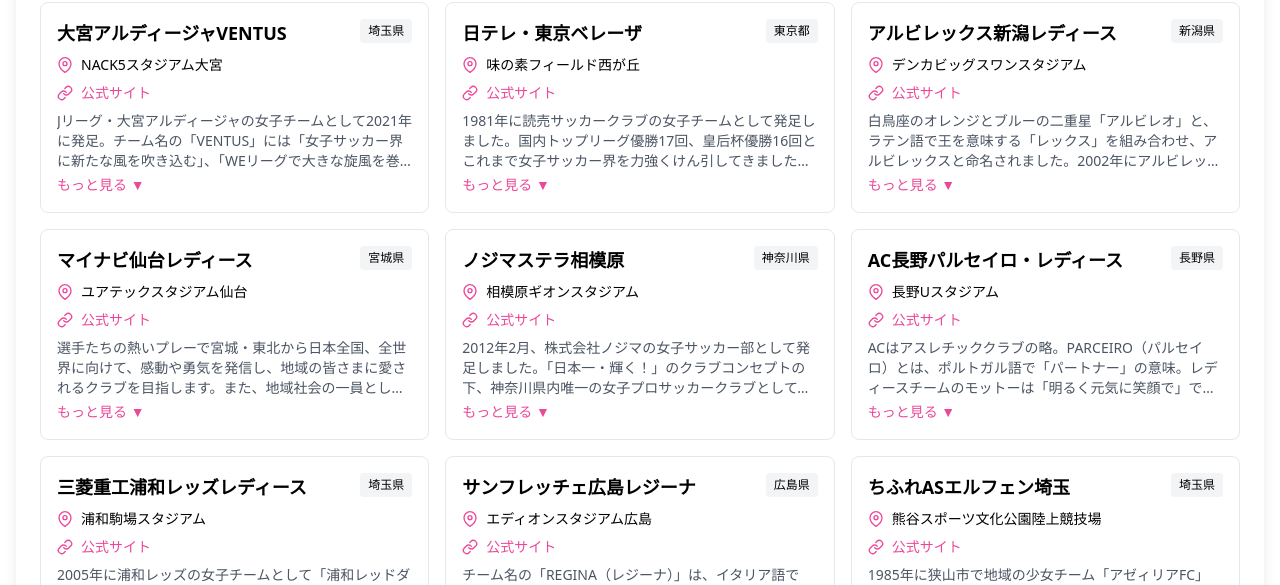
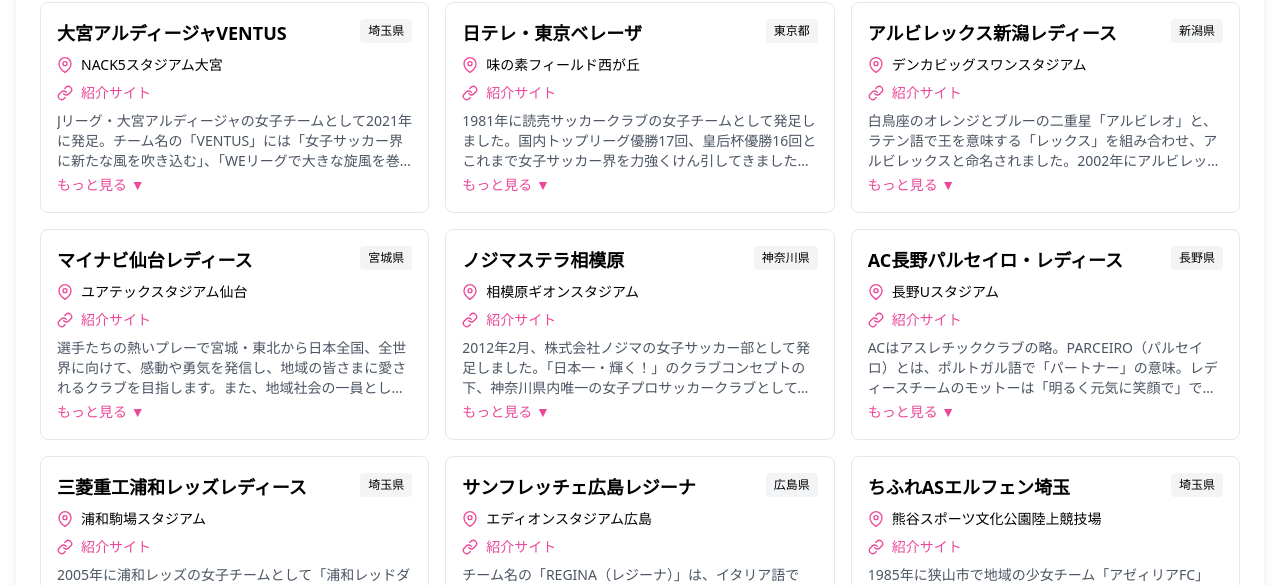
Before and after one commit to b3ssle/Japan-Women-Football-Intro, a React (Vite) app: page /#/empressscup_2024_teams in a window 1280 px wide. Shown: the part 215-800 px from the top of the page. Built offline with nearby package versions, Linux system fonts and the light colour scheme.

Commit message:
feat: update match modal information display

```diff
--- a/src/components/MatchModal.jsx
+++ b/src/components/MatchModal.jsx
@@ -1,4 +1,4 @@
-import React from 'react';
+import React from "react";
 
 const getDayOfWeek = (dateStr) => {
   const [month, day] = dateStr.split("/").map(Number);
@@ -12,8 +12,9 @@
 
   const team1Data = teams[match.team1];
   const team2Data = teams[match.team2];
-
-  const googleMapsSearchUrl = `https://www.google.com/maps/search/${encodeURIComponent(venue.name_jp)}`;
+  const googleMapsSearchUrl = `https://www.google.com/maps/search/${encodeURIComponent(
+    venue.name_jp
+  )}`;
 
   return (
     <div className="fixed inset-0 bg-black/50 flex items-center justify-center z-50">
@@ -71,31 +72,39 @@
           </div>
 
           <div className="flex justify-between items-center">
+            <div className="text-lg font-bold">{match.team1}</div>
+            <div className="text-xl font-bold">VS</div>
+            <div className="text-lg font-bold">{match.team2}</div>
+          </div>
+
+          <div className="grid grid-cols-2 gap-8">
+            <div className="text-sm text-gray-600 space-y-2">
+              <div>{team1Data?.region}</div>
+              <div>{team1Data?.category}</div>
+              <div>
                 <a
                   href={team1Data?.website}
                   target="_blank"
                   rel="noopener noreferrer"
-              className="text-lg font-bold text-pink-600 hover:text-pink-700"
+                  className="text-pink-600 hover:underline"
                 >
-              {match.team1}
+                  紹介サイト
                 </a>
-            <div className="text-xl font-bold">VS</div>
+              </div>
+            </div>
+            <div className="text-sm text-gray-600 space-y-2 text-right">
+              <div>{team2Data?.region}</div>
+              <div>{team2Data?.category}</div>
+              <div>
                 <a
                   href={team2Data?.website}
                   target="_blank"
                   rel="noopener noreferrer"
-              className="text-lg font-bold text-pink-600 hover:text-pink-700"
+                  className="text-pink-600 hover:underline"
                 >
-              {match.team2}
+                  紹介サイト
                 </a>
               </div>
-
-          <div className="grid grid-cols-2 gap-8">
-            <div className="text-sm text-gray-600 space-y-2">
-              <div>{team1Data?.introduction}</div>
-            </div>
-            <div className="text-sm text-gray-600 space-y-2">
-              <div>{team2Data?.introduction}</div>
             </div>
           </div>
         </div>
--- a/src/pages/EmpresssCup2024_teams.jsx
+++ b/src/pages/EmpresssCup2024_teams.jsx
@@ -128,7 +128,7 @@
                       rel="noopener noreferrer"
                       className="text-pink-500 hover:underline"
                     >
-                      公式サイト
+                      紹介サイト
                     </a>
                   </div>
                 )}
```
Lines whose indentation alone changed are shown as unchanged.
